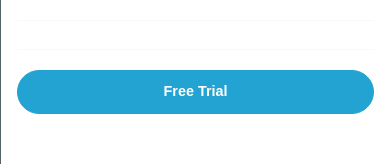
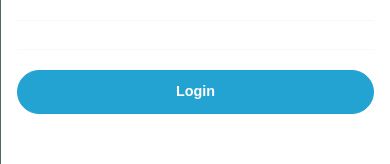
Before and after one commit to tutorexel/TutorExel-main, a React (Vite) app: page / in a window 390 px wide. Both pictures are taken after a click on the button 362 px from the left and 30 px from the top of the page. Shown: the part 405-569 px from the top of the page. Built offline with nearby package versions, Linux system fonts and the light colour scheme; a web font is replaced by a local one.

Commit message:
Copy: change mobile hamburger CTA text to 'Login'

```diff
--- a/src/components/layout/Header.jsx
+++ b/src/components/layout/Header.jsx
@@ -194,7 +194,7 @@ const Header = () => {
                       className="w-100 mobile-cta-button"
                       onClick={handleCloseMobileMenu}
                     >
-                      Free Trial
+                      Login
                     </Button>
                   </a>
                 </div>
```
